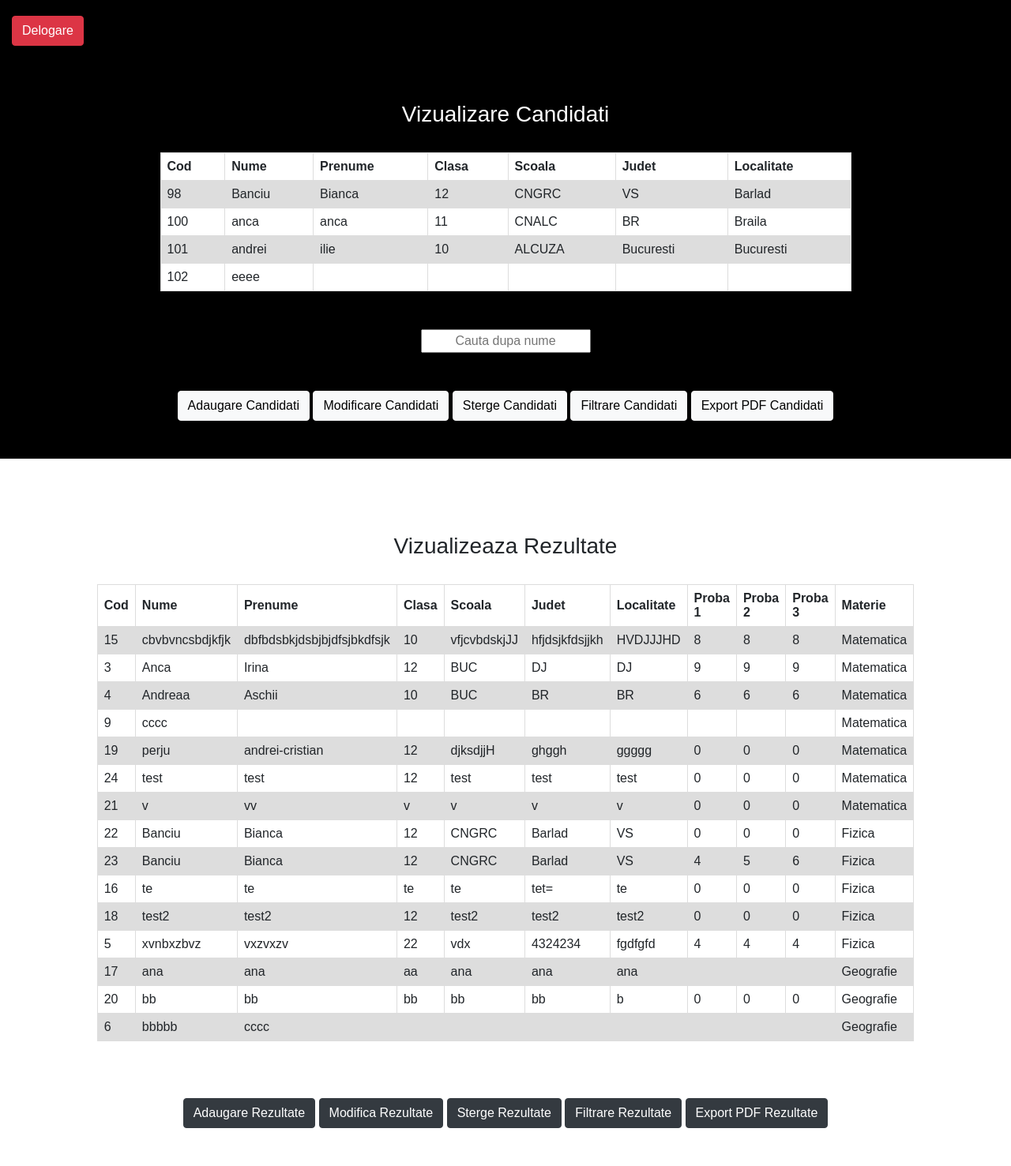
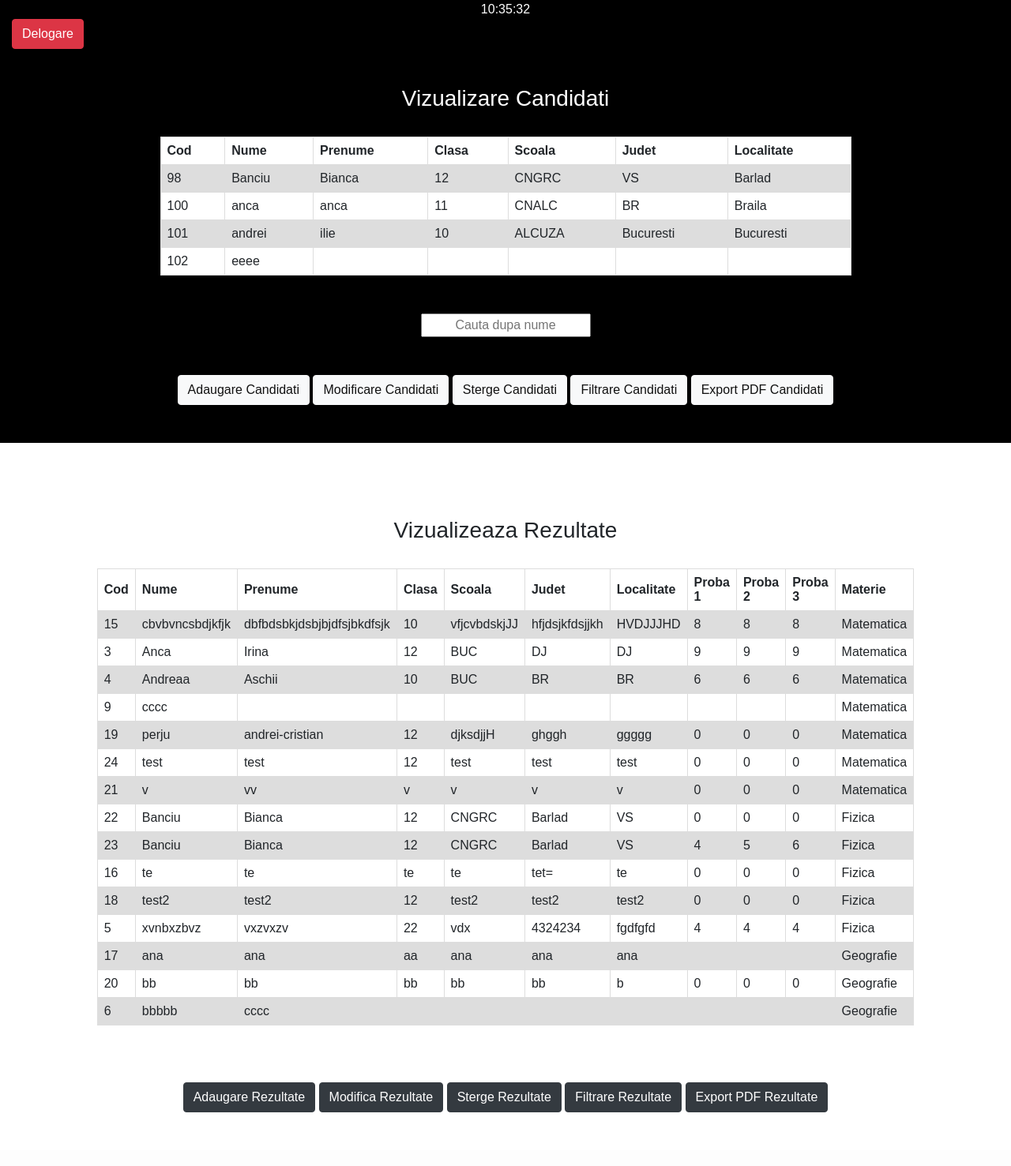
Before and after one commit to perjuandrei97/PieEchipa2, a PHP site: page /olimpiadacomisie.php in a window 1280 px wide. Shown: the whole page at 79% size. After the commit the page ends 1409 px from the top, so only its background shows below. Run offline with PHP 8.4, Linux system fonts and the light colour scheme; data comes from the database, SQL or seed files in the repository; some libraries are stand-ins or nearby versions.

Commit message:
fix butoane + ceas in olimpiadacomisie

```diff
--- a/olimpiadacomisie.php
+++ b/olimpiadacomisie.php
@@ -37,7 +37,27 @@ try {
 <html>
  <head>
  <link rel="stylesheet" href="https://maxcdn.bootstrapcdn.com/bootstrap/4.0.0-beta/css/bootstrap.min.css" integrity="sha384-/Y6pD6FV/Vv2HJnA6t+vslU6fwYXjCFtcEpHbNJ0lyAFsXTsjBbfaDjzALeQsN6M" crossorigin="anonymous">
-  <body>
+ <center><body onload="startTime()" style="background-color:black">
+<div id="txt" style="color:white"></div></center>
+<script>
+function startTime() {
+  var today = new Date();
+  var h = today.getHours();
+  var m = today.getMinutes();
+  var s = today.getSeconds();
+  m = checkTime(m);
+  s = checkTime(s);
+  document.getElementById('txt').innerHTML =
+  h + ":" + m + ":" + s;
+  var t = setTimeout(startTime, 500);
+}
+function checkTime(i) {
+  if (i < 10) {i = "0" + i};  // add zero in front of numbers < 10
+  return i;
+}
+</script>
+
+
 </head>
 
   <meta charset ="UTF-8">
@@ -115,12 +135,12 @@ margin: 0;}
 
 <div class="container-fluid" style="background-color:black">
 <a href="Login.html">
-	<button class="btn btn-danger" style="margin-top:20px">Delogare</button>
+	<button class="btn btn-danger">Delogare</button>
 </a>
 <div id="Candidati">
 <br>
 <center>
-<br><br>
+<br>
 <h3 style="color:white">Vizualizare Candidati</h3><br>
 <table id="myTable">
   <tr>
@@ -152,6 +172,7 @@ margin: 0;}
 </table>
 <br><br><input type="text" id="myInput" onkeyup="myFunction()" placeholder="Cauta dupa nume" style="text-align:center" title="Type in a name"><br><br><br>
 </center>
+
 <script>
 function myFunction() {
   var input, filter, table, tr, td, i, txtValue;
@@ -176,18 +197,28 @@ function myFunction() {
 
 <div class="row">
 	<div class="span6" style="float: none; margin: 0 auto;">
-		<button class="btn btn-light"> <a href="adaugarecandidati.html" style="color:#000000;">Adaugare Candidati</a></button>
-		<button class="btn btn-light"> <a href="update.php" style="color:#000000;">Modificare Candidati</a></button>
-		<button class="btn btn-light"> <a href="delete.php" style="color:#000000;">Sterge Candidati</a></button>
-		<button class="btn btn-light"> <a href="filtrarecandidati.php" style="color:#000000;">Filtrare Candidati</a></button>
-		<button class="btn btn-light"> <a href="pdf-candidati.php" style="color:#000000;">Export PDF Candidati</a></button>
+		<a href="adaugarecandidati.html" style="color:#000000;">
+			<button class="btn btn-light">Adaugare Candidati</button>
+		</a>
+		<a href="update.php" style="color:#000000;">
+			<button class="btn btn-light">Modificare Candidati</button>
+		</a>
+		<a href="delete.php" style="color:#000000;">
+			<button class="btn btn-light">Sterge Candidati</button>
+		</a>
+		<a href="filtrarecandidati.php" style="color:#000000;">
+			<button class="btn btn-light">Filtrare Candidati</button>
+		</a>
+		<a href="pdf-candidati.php" style="color:#000000;">
+			<button class="btn btn-light">Export PDF Candidati</button>
+		</a>
 	</div>
 </div>
 <br><br>
 </div>
 </div>
 
-<div class="container-fluid" style="background-color:white">
+<div id="div2" class="container-fluid" style="background-color:white">
 <div id="Rezultate"><br><br><br><br>
 	<center>
     <h3>Vizualizeaza Rezultate</h3><br>
@@ -239,11 +270,21 @@ function myFunction() {
 
 <div class="row">
 	<div class="span6" style="float: none; margin: 0 auto;">
-		<button class="btn btn-dark"> <a href="adaugarerezultate.php" style="color:#ffffff;">Adaugare Rezultate</a></button>
-		<button class="btn btn-dark"> <a href="edit.php" style="color:#ffffff;">Modifica Rezultate</a></button>
-		<button class="btn btn-dark"> <a href="deleterez1.php" style="color:#ffffff;">Sterge Rezultate</a></button>
-		<button class="btn btn-dark"> <a href="filtrarerezultate.php" style="color:#ffffff;">Filtrare Rezultate</a></button>
-		<button class="btn btn-dark"> <a href="pdf-rezultate.php" style="color:#ffffff;">Export PDF Rezultate</a></button>
+		<a href="adaugarerezultate.php" style="color:#ffffff;">
+			<button class="btn btn-dark">Adaugare Rezultate</button>
+		</a>
+		<a href="edit.php" style="color:#ffffff;">
+			<button class="btn btn-dark">Modifica Rezultate</button>
+		</a>
+		<a href="deleterez1.php" style="color:#ffffff;">
+			<button class="btn btn-dark">Sterge Rezultate</button>
+		</a>
+		<a href="filtrarerezultate.php" style="color:#ffffff;">
+			<button class="btn btn-dark">Filtrare Rezultate</button>
+		</a>
+		<a href="pdf-rezultate.php" style="color:#ffffff;">
+			<button class="btn btn-dark">Export PDF Rezultate</button>
+		</a>
 	</div>
 </div>
 <br><br>
```
